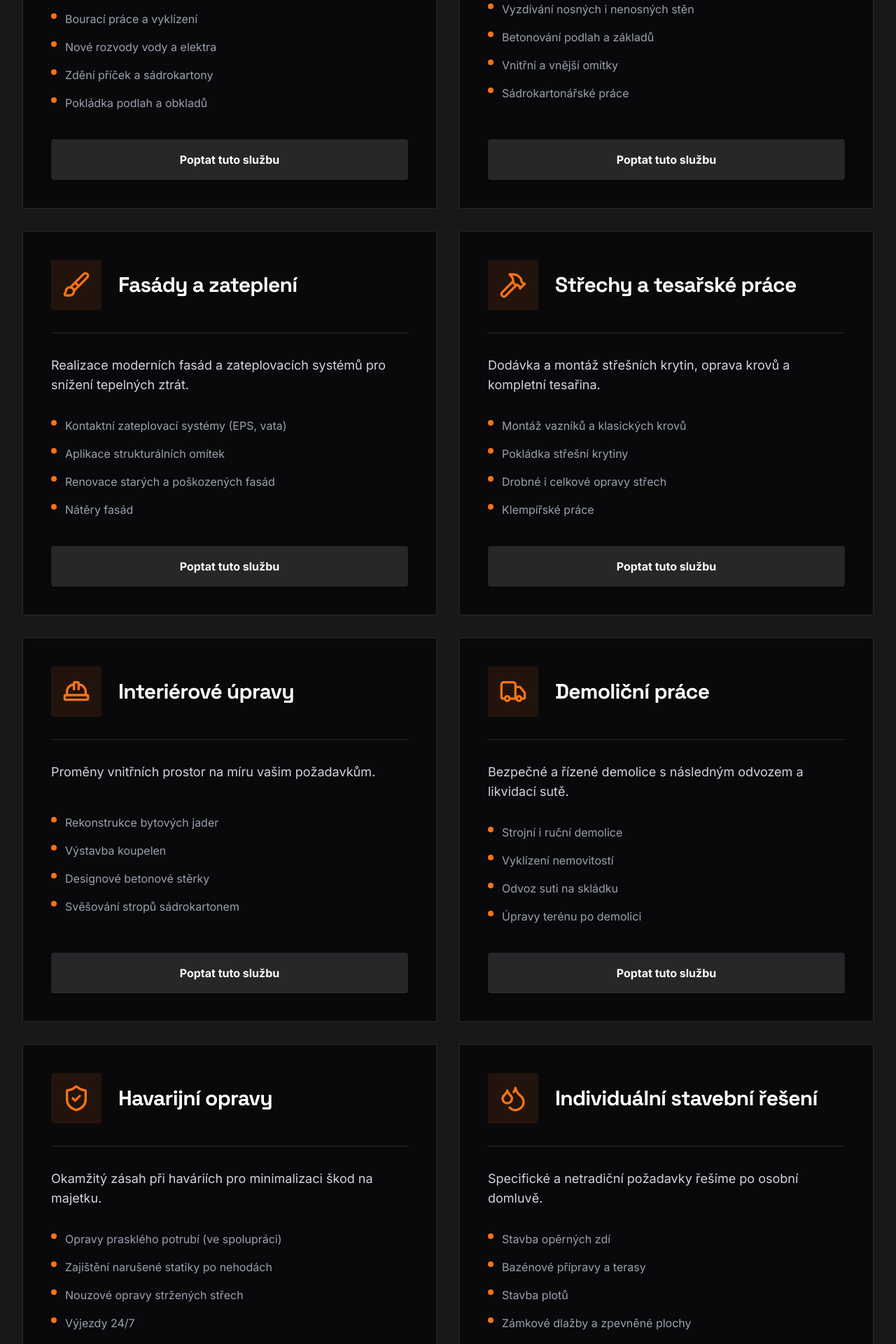
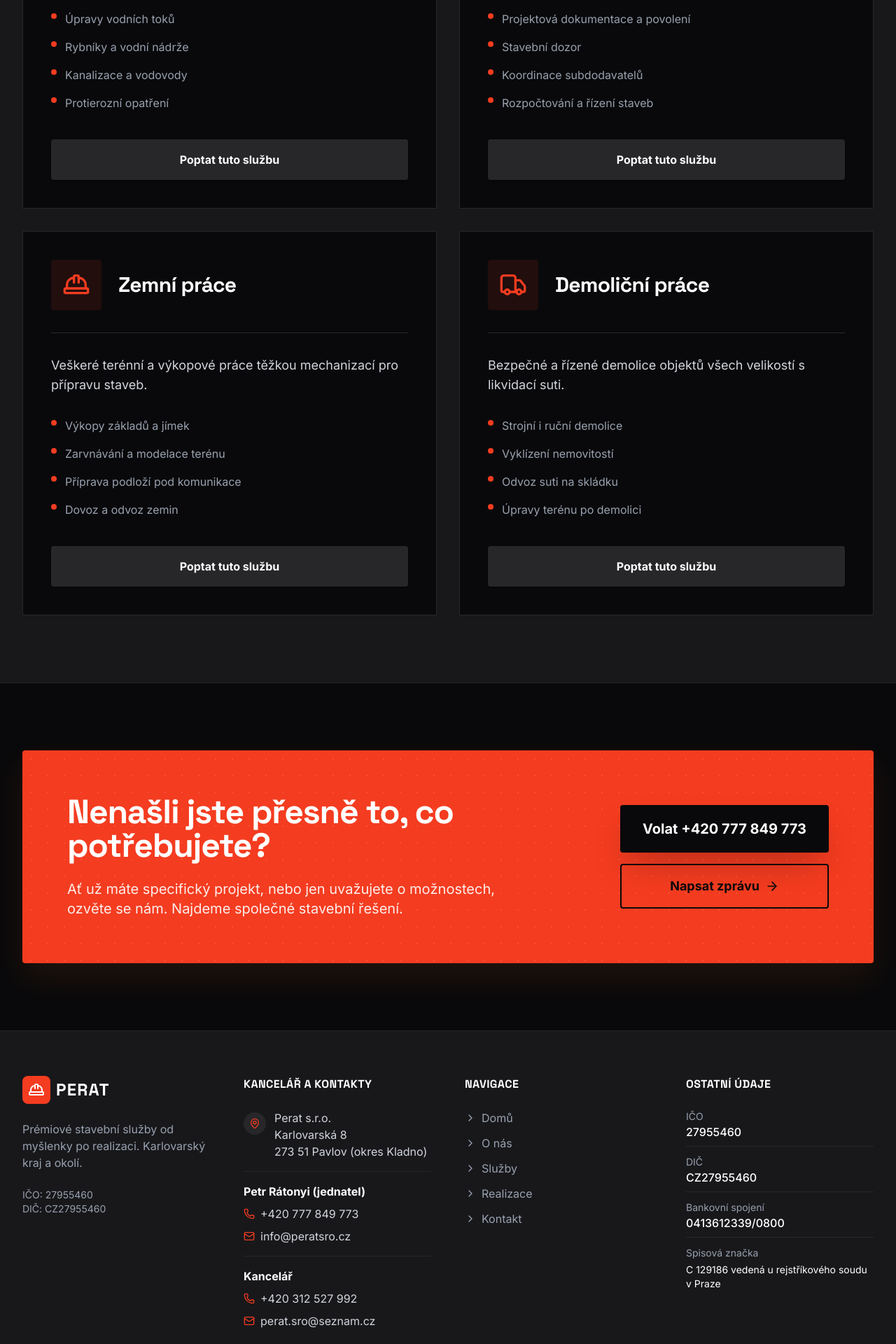
Before and after one commit to MarabuHraje/ratonyi, a React (Vite) app: page /sluzby in a window 1280 px wide. Shown: the part 880-2800 px from the top of the page at 70% size. Built offline with nearby package versions, Linux system fonts and the light colour scheme.

Commit message:
feat: Update contact details and company info
Refines the company's physical address in the header and footer. Adds DIČ to the footer and updates the primary color scheme for a more distinct brand identity. Adjusts service descriptions and contact section layout for clarity.

```diff
--- a/src/App.tsx
+++ b/src/App.tsx
@@ -21,7 +21,7 @@ function TopBar() {
             <Mail className="w-4 h-4" /> perat.sro@seznam.cz
           </a>
           <div className="flex items-center gap-2">
-            <MapPin className="w-4 h-4 cursor-pointer" /> Karlovarská 8, ČR
+            <MapPin className="w-4 h-4 cursor-pointer" /> Pavlov (okres Kladno)
           </div>
         </div>
         <div className="flex items-center gap-2 text-base font-bold animate-pulse">
@@ -141,24 +141,27 @@ function Footer() {
             </p>
             <div className="text-gray-400 text-sm">
               <p>IČO: 27955460</p>
+              <p>DIČ: CZ27955460</p>
             </div>
           </div>
 
           {/* Kontakt */}
           <div>
-            <h3 className="text-white font-bold mb-6 font-heading tracking-wide">RYCHLÝ KONTAKT</h3>
+            <h3 className="text-white font-bold mb-6 font-heading tracking-wide">KANCELÁŘ A KONTAKTY</h3>
             <ul className="space-y-4">
-              <li className="flex items-center gap-3 text-gray-300">
-                <div className="bg-concrete p-2 rounded-full"><Phone className="w-4 h-4 text-primary" /></div>
-                <a href="tel:+420777849773" className="hover:text-primary transition-colors hover:underline">+420 777 849 773</a>
-              </li>
-              <li className="flex items-center gap-3 text-gray-300">
-                <div className="bg-concrete p-2 rounded-full"><Mail className="w-4 h-4 text-primary" /></div>
-                <a href="mailto:perat.sro@seznam.cz" className="hover:text-primary transition-colors hover:underline">perat.sro@seznam.cz</a>
-              </li>
               <li className="flex items-start gap-3 text-gray-300">
                  <div className="bg-concrete p-2 rounded-full mt-1"><MapPin className="w-4 h-4 text-primary" /></div>
-                 <span>Karlovarská 8<br/>Česká republika</span>
+                 <span>Perat s.r.o.<br/>Karlovarská 8<br/>273 51 Pavlov (okres Kladno)</span>
+              </li>
+              <li className="flex flex-col gap-2 text-gray-300 mt-4 border-t border-concrete pt-4">
+                <span className="text-white font-bold">Petr Rátonyi (jednatel)</span>
+                <span className="flex items-center gap-2"><Phone className="w-4 h-4 text-primary" /> <a href="tel:+420777849773" className="hover:text-primary transition-colors">+420 777 849 773</a></span>
+                <span className="flex items-center gap-2"><Mail className="w-4 h-4 text-primary" /> <a href="mailto:info@peratsro.cz" className="hover:text-primary transition-colors">info@peratsro.cz</a></span>
+              </li>
+              <li className="flex flex-col gap-2 text-gray-300 mt-4 border-t border-concrete pt-4">
+                <span className="text-white font-bold">Kancelář</span>
+                <span className="flex items-center gap-2"><Phone className="w-4 h-4 text-primary" /> <a href="tel:+420312527992" className="hover:text-primary transition-colors">+420 312 527 992</a></span>
+                <span className="flex items-center gap-2"><Mail className="w-4 h-4 text-primary" /> <a href="mailto:perat.sro@seznam.cz" className="hover:text-primary transition-colors">perat.sro@seznam.cz</a></span>
               </li>
             </ul>
           </div>
@@ -177,18 +180,27 @@ function Footer() {
             </ul>
           </div>
 
-          {/* Opening Hours */}
+          {/* Ostatni udaje instead of opening hours */}
           <div>
-            <h3 className="text-white font-bold mb-6 font-heading tracking-wide">PRACOVNÍ DOBA</h3>
+            <h3 className="text-white font-bold mb-6 font-heading tracking-wide">OSTATNÍ ÚDAJE</h3>
             <ul className="space-y-3 text-gray-400">
-              <li className="flex justify-between border-b border-concrete pb-2"><span>Pondělí - Pátek:</span> <span className="text-white">8:00 - 18:00</span></li>
-              <li className="flex justify-between border-b border-concrete pb-2"><span>Sobota:</span> <span className="text-white">Dle domluvy</span></li>
-              <li className="flex justify-between border-concrete pb-2"><span>Neděle:</span> <span className="text-gray-500">Zavřeno</span></li>
+              <li className="flex flex-col border-b border-concrete pb-2">
+                 <span className="text-sm">IČO</span>
+                 <span className="text-white font-medium">27955460</span>
+              </li>
+              <li className="flex flex-col border-b border-concrete pb-2 mt-2">
+                 <span className="text-sm">DIČ</span>
+                 <span className="text-white font-medium">CZ27955460</span>
+              </li>
+              <li className="flex flex-col border-b border-concrete pb-2 mt-2">
+                 <span className="text-sm">Bankovní spojení</span>
+                 <span className="text-white font-medium">0413612339/0800</span>
+              </li>
+              <li className="flex flex-col border-concrete pb-2 mt-2">
+                 <span className="text-sm">Spisová značka</span>
+                 <span className="text-white text-sm mt-1">C 129186 vedená u rejstříkového soudu v Praze</span>
+              </li>
             </ul>
-            <div className="mt-6 bg-concrete/50 border border-primary/20 p-4 rounded-sm">
-               <p className="text-sm font-bold text-primary flex items-center gap-2 mb-1"><ShieldCheck className="w-4 h-4" /> Havarijní servis 24/7</p>
-               <p className="text-xs text-gray-400">Pro stávající i nové zákazníky v nouzi volejte ihned.</p>
-            </div>
           </div>
         </div>
         <div className="border-t border-concrete pt-8 flex flex-col md:flex-row justify-between items-center gap-4 text-sm text-gray-500">
--- a/src/index.css
+++ b/src/index.css
@@ -5,8 +5,8 @@
   --font-sans: "Inter", ui-sans-serif, system-ui, sans-serif;
   --font-heading: "Space Grotesk", ui-sans-serif, system-ui, sans-serif;
 
-  --color-primary: #f97316; /* Orange-500 */
-  --color-primary-dark: #ea580c; /* Orange-600 */
+  --color-primary: #f43c20;
+  --color-primary-dark: #d93318;
   --color-dark: #09090b; /* Zinc-950 */
   --color-anthracite: #18181b; /* Zinc-900 */
   --color-concrete: #27272a; /* Zinc-800 */
--- a/src/pages/Contact.tsx
+++ b/src/pages/Contact.tsx
@@ -37,48 +37,54 @@ export default function Contact() {
 
           {/* Quick contact methods (Left) */}
           <div className="lg:col-span-5 flex flex-col gap-8">
-            <div className="bg-anthracite p-8 border border-concrete h-full">
-               <h3 className="text-2xl font-bold mb-8 font-heading text-white">Přímý kontakt</h3>
+            <div className="bg-anthracite p-8 border border-concrete h-full flex flex-col gap-8">
 
-               <a href="tel:+420777849773" className="flex items-start gap-6 group mb-8 border-b border-concrete pb-8">
-                 <div className="bg-primary/10 p-4 rounded-sm group-hover:bg-primary transition-colors">
-                   <Phone className="w-8 h-8 text-primary group-hover:text-white" />
+               <div>
+                 <h3 className="text-2xl font-bold mb-4 font-heading text-white">Adresa a Sídlo</h3>
+                 <p className="text-xl font-bold text-white mb-1">Perat s.r.o.</p>
+                 <p className="text-gray-400">Karlovarská 8</p>
+                 <p className="text-gray-400">273 51 Pavlov (okres Kladno)</p>
+                 <a href="https://www.peratsro.cz" className="text-primary hover:text-primary-dark transition-colors mt-2 inline-block">www.peratsro.cz</a>
+               </div>
+
+               <div className="border-t border-concrete pt-8">
+                 <h3 className="text-xl font-bold mb-4 font-heading text-white">Kontakty</h3>
+
+                 <div className="mb-6">
+                   <p className="text-gray-300 font-bold mb-1">Petr Rátonyi (jednatel)</p>
+                   <p className="text-gray-400 flex items-center gap-2"><Phone className="w-4 h-4 text-primary"/> <a href="tel:+420777849773" className="hover:text-primary transition-colors">777 849 773</a></p>
+                   <p className="text-gray-400 flex items-center gap-2 mt-1"><Mail className="w-4 h-4 text-primary"/> <a href="mailto:info@peratsro.cz" className="hover:text-primary transition-colors">info@peratsro.cz</a></p>
+                 </div>
+
+                 <div>
+                   <p className="text-gray-300 font-bold mb-1">Kancelář</p>
+                   <p className="text-gray-400 flex items-center gap-2"><Phone className="w-4 h-4 text-primary"/> <a href="tel:+420312527992" className="hover:text-primary transition-colors">312 527 992</a></p>
+                   <p className="text-gray-400 flex items-center gap-2 mt-1"><Mail className="w-4 h-4 text-primary"/> <a href="mailto:perat.sro@seznam.cz" className="hover:text-primary transition-colors break-all">perat.sro@seznam.cz</a></p>
+                 </div>
+               </div>
+
+               <div className="border-t border-concrete pt-8">
+                 <h3 className="text-xl font-bold mb-4 font-heading text-white">Ostatní údaje</h3>
+                 <div className="grid grid-cols-2 gap-4 mb-4">
+                   <div>
+                     <p className="text-gray-500 text-sm">IČO</p>
+                     <p className="text-gray-300">27955460</p>
+                   </div>
+                   <div>
+                     <p className="text-gray-500 text-sm">DIČ</p>
+                     <p className="text-gray-300">CZ27955460</p>
+                   </div>
+                 </div>
+                 <div className="mb-4">
+                     <p className="text-gray-500 text-sm">Bankovní spojení</p>
+                     <p className="text-gray-300">0413612339/0800</p>
                  </div>
                  <div>
-                   <p className="text-gray-400 font-medium mb-1">Zavolejte nám (Po-Pá 8-18)</p>
-                   <p className="text-3xl font-bold text-white group-hover:text-primary transition-colors">+420 777 849 773</p>
-                 </div>
-               </a>
-
-               <a href="mailto:perat.sro@seznam.cz" className="flex items-start gap-6 group mb-8 border-b border-concrete pb-8">
-                 <div className="bg-concrete p-4 rounded-sm group-hover:bg-primary transition-colors">
-                   <Mail className="w-8 h-8 text-white" />
-                 </div>
-                 <div>
-                   <p className="text-gray-400 font-medium mb-1">Napište e-mail</p>
-                   <p className="text-2xl font-bold text-white group-hover:text-primary transition-colors break-all">perat.sro@seznam.cz</p>
-                 </div>
-               </a>
-
-               <div className="flex items-start gap-6 group">
-                 <div className="bg-concrete p-4 rounded-sm">
-                   <MapPin className="w-8 h-8 text-white" />
-                 </div>
-                 <div>
-                   <p className="text-gray-400 font-medium mb-1">Fakturační a kontaktní adresa</p>
-                   <p className="text-xl font-bold text-white">PERAT s.r.o.</p>
-                   <p className="text-gray-300 mb-1">Karlovarská 8, Česká republika</p>
-                   <p className="text-gray-300">IČO: 27955460</p>
+                     <p className="text-gray-500 text-sm">Spisová značka</p>
+                     <p className="text-gray-300 text-sm">C 129186 vedená u rejstříkového soudu v Praze</p>
                  </div>
                </div>
-            </div>
 
-            <div className="bg-primary p-8 rounded-sm text-dark shadow-[0_10px_30px_rgba(249,115,22,0.2)]">
-               <h3 className="text-xl font-bold mb-3 flex items-center gap-3"><ShieldCheck className="w-6 h-6"/> Havarijní služba 24/7</h3>
-               <p className="text-dark/80 font-medium mb-4">Máte akutní stavební havárii, problém s vodou či porušenou statiku? Naše havarijní linka je dostupná. Neváhejte rovnou volat.</p>
-               <a href="tel:+420777849773" className="inline-flex items-center gap-2 bg-dark text-white px-6 py-3 font-bold rounded-sm hover:bg-black transition-colors w-full justify-center">
-                 Volat ihned
-               </a>
             </div>
           </div>
 
--- a/src/pages/Projects.tsx
+++ b/src/pages/Projects.tsx
@@ -1,7 +1,7 @@
 import { motion, AnimatePresence } from "motion/react";
 import { ArrowRight, MapPin, Calendar, Plus, X, ChevronLeft, ChevronRight } from "lucide-react";
 import { Link } from "react-router-dom";
-import { useState, useEffect } from "react";
+import React, { useState, useEffect } from "react";
 
 export default function Projects() {
   const [filter, setFilter] = useState("Vše");
--- a/src/pages/Services.tsx
+++ b/src/pages/Services.tsx
@@ -5,60 +5,32 @@ import { Link } from "react-router-dom";
 export default function Services() {
   const services = [
     {
-      id: "rekonstrukce",
-      icon: Home,
-      title: "Rekonstrukce domů a bytů",
-      desc: "Kompletní proměny interiérů i exteriérů bytů a rodinných domů na klíč.",
-      points: ["Bourací práce a vyklízení", "Nové rozvody vody a elektra", "Zdění příček a sádrokartony", "Pokládka podlah a obkladů"]
+      id: "stavby-vodniho-hospodarstvi",
+      icon: Droplets,
+      title: "Stavby vodního hospodářství",
+      desc: "Specializujeme-se na výstavbu, údržbu a rekonstrukce vodohospodářských děl a infrastruktury.",
+      points: ["Úpravy vodních toků", "Rybníky a vodní nádrže", "Kanalizace a vodovody", "Protierozní opatření"]
     },
     {
-      id: "zednicke-prace",
-      icon: Wrench,
-      title: "Zednické práce",
-      desc: "Veškeré zednické činnosti od hrubé stavby po finální štuky.",
-      points: ["Vyzdívání nosných i nenosných stěn", "Betonování podlah a základů", "Vnitřní a vnější omítky", "Sádrokartonářské práce"]
+      id: "komplexni-reseni-inzenyrskych-praci",
+      icon: ShieldCheck,
+      title: "Komplexní řešení inženýrských prací",
+      desc: "Zabezpečujeme inženýrskou činnost od prvotní studie až po předání hotového díla.",
+      points: ["Projektová dokumentace a povolení", "Stavební dozor", "Koordinace subdodavatelů", "Rozpočtování a řízení staveb"]
     },
     {
-      id: "fasady",
-      icon: Brush,
-      title: "Fasády a zateplení",
-      desc: "Realizace moderních fasád a zateplovacích systémů pro snížení tepelných ztrát.",
-      points: ["Kontaktní zateplovací systémy (EPS, vata)", "Aplikace strukturálních omítek", "Renovace starých a poškozených fasád", "Nátěry fasád"]
-    },
-    {
-      id: "strechy",
-      icon: Hammer,
-      title: "Střechy a tesařské práce",
-      desc: "Dodávka a montáž střešních krytin, oprava krovů a kompletní tesařina.",
-      points: ["Montáž vazníků a klasických krovů", "Pokládka střešní krytiny", "Drobné i celkové opravy střech", "Klempířské práce"]
-    },
-    {
-      id: "interiery",
+      id: "zemni-prace",
       icon: HardHat,
-      title: "Interiérové úpravy",
-      desc: "Proměny vnitřních prostor na míru vašim požadavkům.",
-      points: ["Rekonstrukce bytových jader", "Výstavba koupelen", "Designové betonové stěrky", "Svěšování stropů sádrokartonem"]
+      title: "Zemní práce",
+      desc: "Veškeré terénní a výkopové práce těžkou mechanizací pro přípravu staveb.",
+      points: ["Výkopy základů a jímek", "Zarvnávání a modelace terénu", "Příprava podloží pod komunikace", "Dovoz a odvoz zemin"]
     },
     {
       id: "demolice",
       icon: Truck,
       title: "Demoliční práce",
-      desc: "Bezpečné a řízené demolice s následným odvozem a likvidací sutě.",
+      desc: "Bezpečné a řízené demolice objektů všech velikostí s likvidací suti.",
       points: ["Strojní i ruční demolice", "Vyklízení nemovitostí", "Odvoz suti na skládku", "Úpravy terénu po demolici"]
-    },
-    {
-      id: "havarijni",
-      icon: ShieldCheck,
-      title: "Havarijní opravy",
-      desc: "Okamžitý zásah při haváriích pro minimalizaci škod na majetku.",
-      points: ["Opravy prasklého potrubí (ve spolupráci)", "Zajištění narušené statiky po nehodách", "Nouzové opravy stržených střech", "Výjezdy 24/7"]
-    },
-    {
-      id: "voda-odpady",
-      icon: Droplets,
-      title: "Individuální stavební řešení",
-      desc: "Specifické a netradiční požadavky řešíme po osobní domluvě.",
-      points: ["Stavba opěrných zdí", "Bazénové přípravy a terasy", "Stavba plotů", "Zámkové dlažby a zpevněné plochy"]
     }
   ];
 
@@ -106,11 +78,11 @@ export default function Services() {
                 transition={{ delay: (idx % 2) * 0.1 }}
                 className="bg-dark border border-concrete p-8 md:p-10 flex flex-col items-start group hover:border-primary/50 transition-colors"
               >
-                <div className="flex items-center gap-6 mb-8 w-full border-b border-concrete pb-8">
-                  <div className="bg-primary/10 p-4 rounded-sm">
-                    <service.icon className="w-10 h-10 text-primary" />
+                <div className={`flex items-center gap-6 mb-8 w-full border-b pb-8 ${idx === 0 ? 'border-primary/30' : 'border-concrete'}`}>
+                  <div className={`p-4 rounded-sm ${idx === 0 ? 'bg-primary text-white' : 'bg-primary/10 text-primary'}`}>
+                    <service.icon className="w-10 h-10" />
                   </div>
-                  <h3 className="text-2xl md:text-3xl font-bold font-heading text-white">{service.title}</h3>
+                  <h3 className={`text-2xl md:text-3xl font-bold font-heading ${idx === 0 ? 'text-primary' : 'text-white'}`}>{service.title}</h3>
                 </div>
 
                 <p className="text-lg text-gray-300 mb-8 font-light">
```
